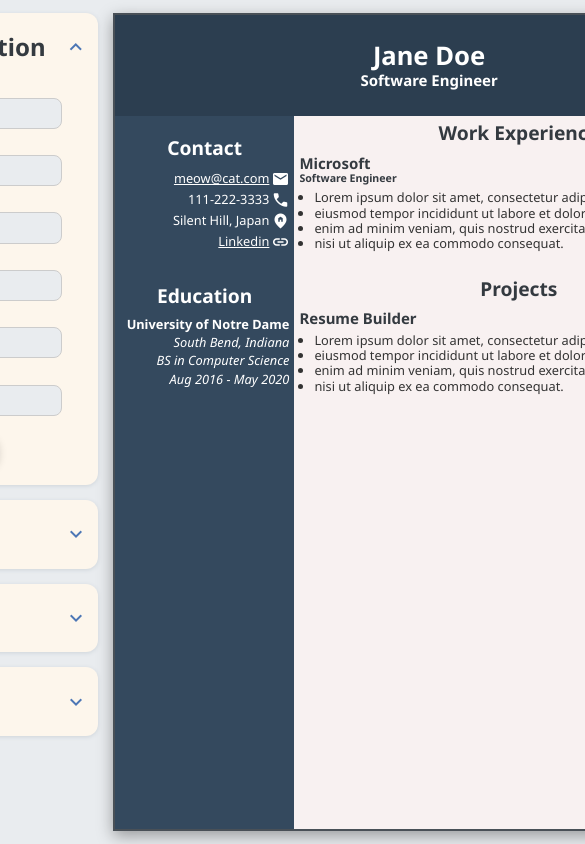
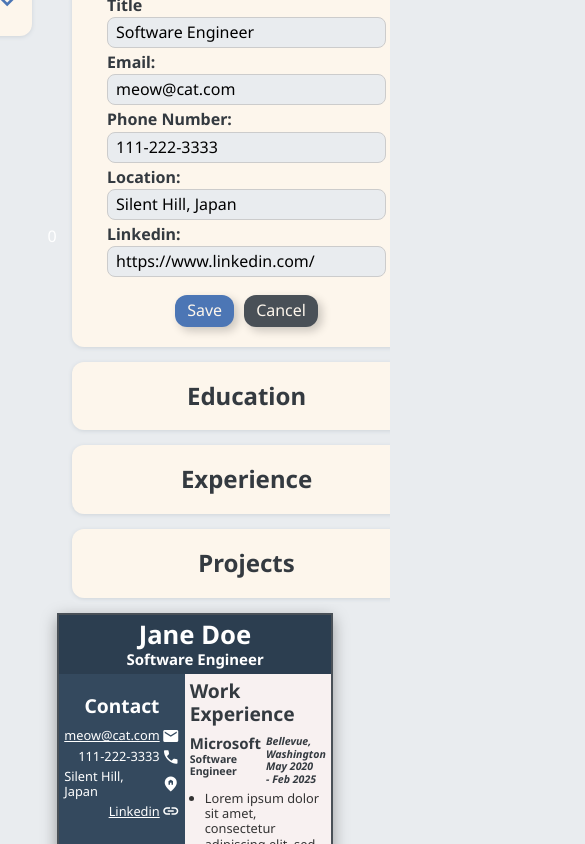
Before and after one commit to wsulliv8/cv-react, a React (Vite) app: page / in a window 390 px wide. Shown: the top 844 px of the page, 585 px wide, since content can reach past the window. Built offline with nearby package versions, Linux system fonts and the light colour scheme; a web font is replaced by a local one.

Commit message:
Create responsive design

```diff
--- a/src/App.css
+++ b/src/App.css
@@ -6,3 +6,13 @@
   height: 100vh;
   max-height: 100vh;
 }
+
+@media (max-width: 768px) {
+  .app {
+    flex-direction: column;
+    align-items: center;
+    height: 100%;
+    width: 100%;
+    overflow: auto;
+  }
+}
```
